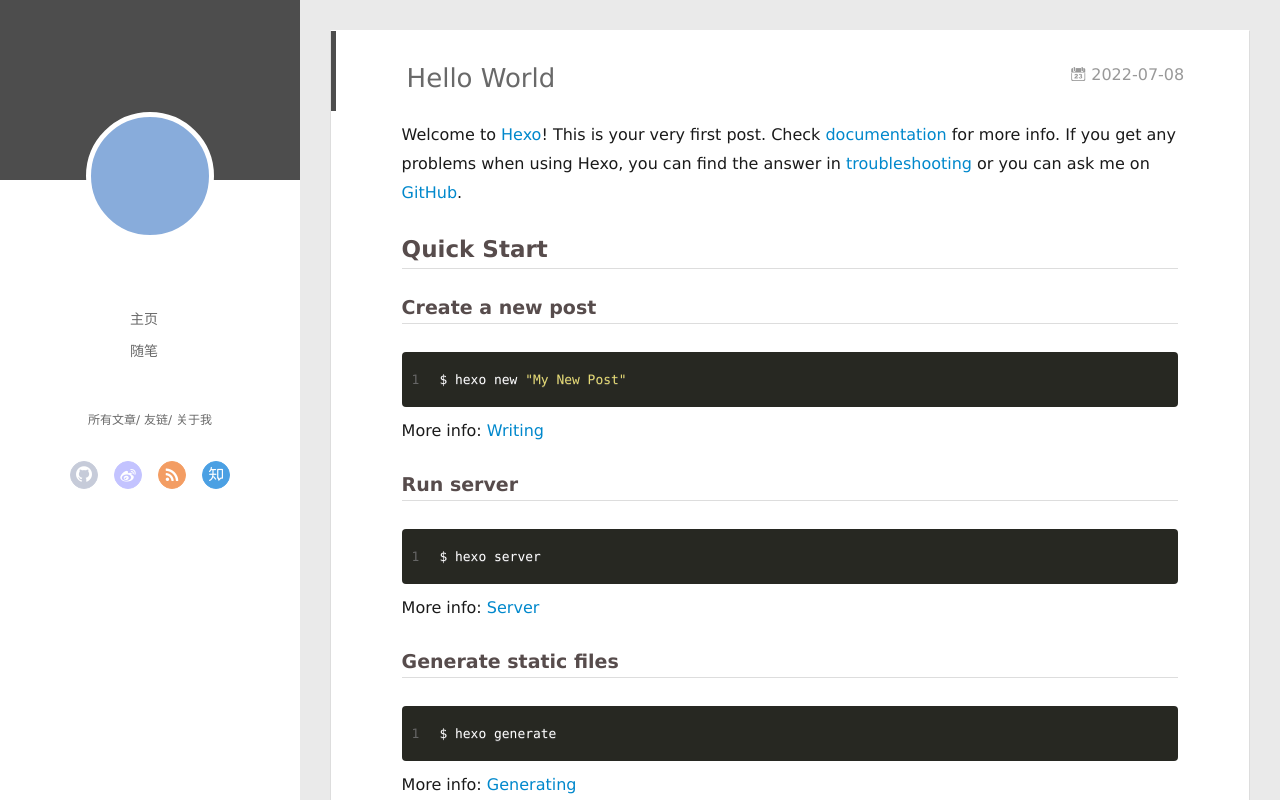
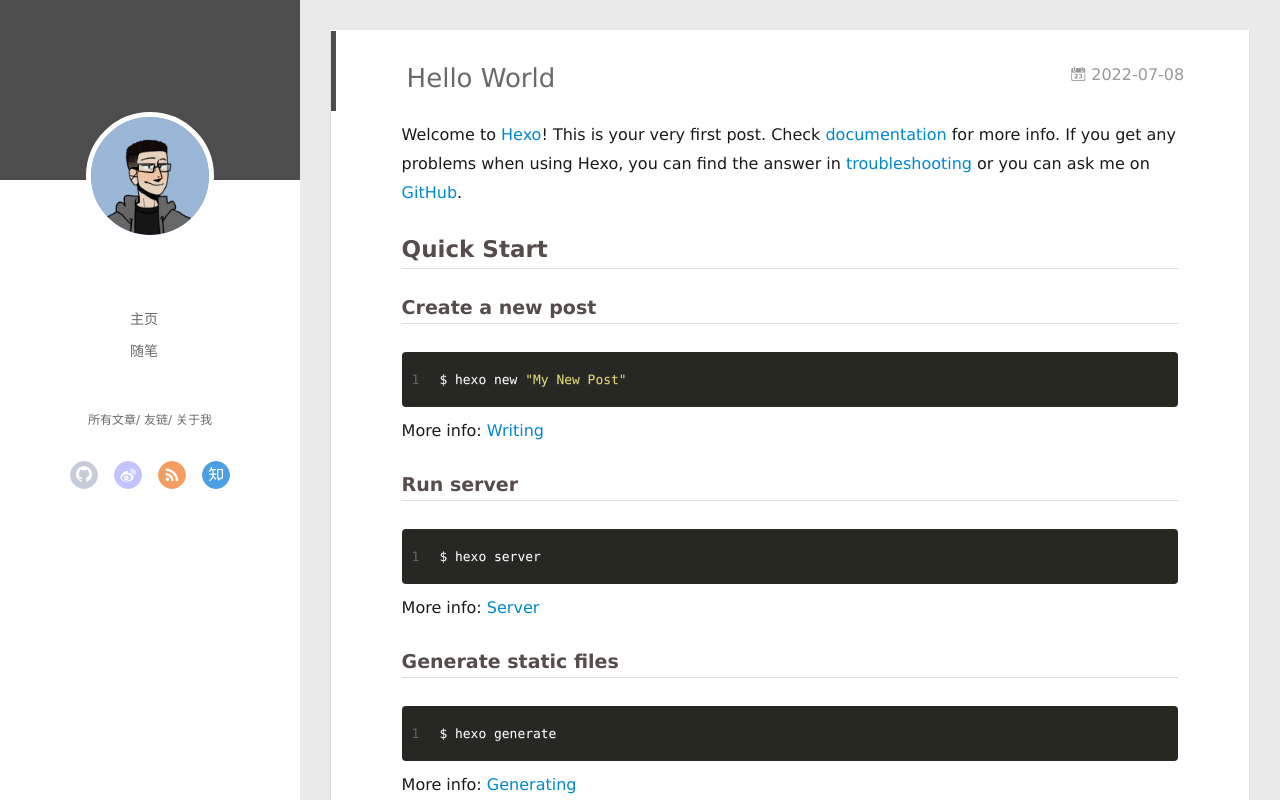
Before and after one commit to DuanMingbai/duanmingbai.github.io, a plain HTML site: page 2022/07/08/hello-world/index.html in a window 1280 px wide. Drawn offline with Linux system fonts and the light colour scheme; no server answers.

Commit message:
Site updated: 2022-07-08 17:30:46

```diff
--- a/2022/07/08/hello-world/index.html
+++ b/2022/07/08/hello-world/index.html
@@ -47,7 +47,7 @@
 <div class="intrude-less">
 	<header id="header" class="inner">
 		<a href="/" class="profilepic">
-			<img src="" class="js-avatar">
+			<img src="/assets/blog_img/duanmingbai.jpeg" class="js-avatar">
 		</a>
 		<hgroup>
 		  <h1 class="header-author"><a href="/"></a></h1>
@@ -105,7 +105,7 @@
 	<div class="intrude-less">
 		<header id="header" class="inner">
 			<div class="profilepic">
-				<img src="" class="js-avatar">
+				<img src="/assets/blog_img/duanmingbai.jpeg" class="js-avatar">
 			</div>
 			<hgroup>
 			  <h1 class="header-author js-header-author"></h1>
```
Also changed, not shown: archives/2022/07/index.html (+2 -2 lines), archives/2022/index.html (+2 -2 lines), archives/index.html (+2 -2 lines), index.html (+2 -2 lines), assets/blog_img/duanmingbai.jpeg (added).
